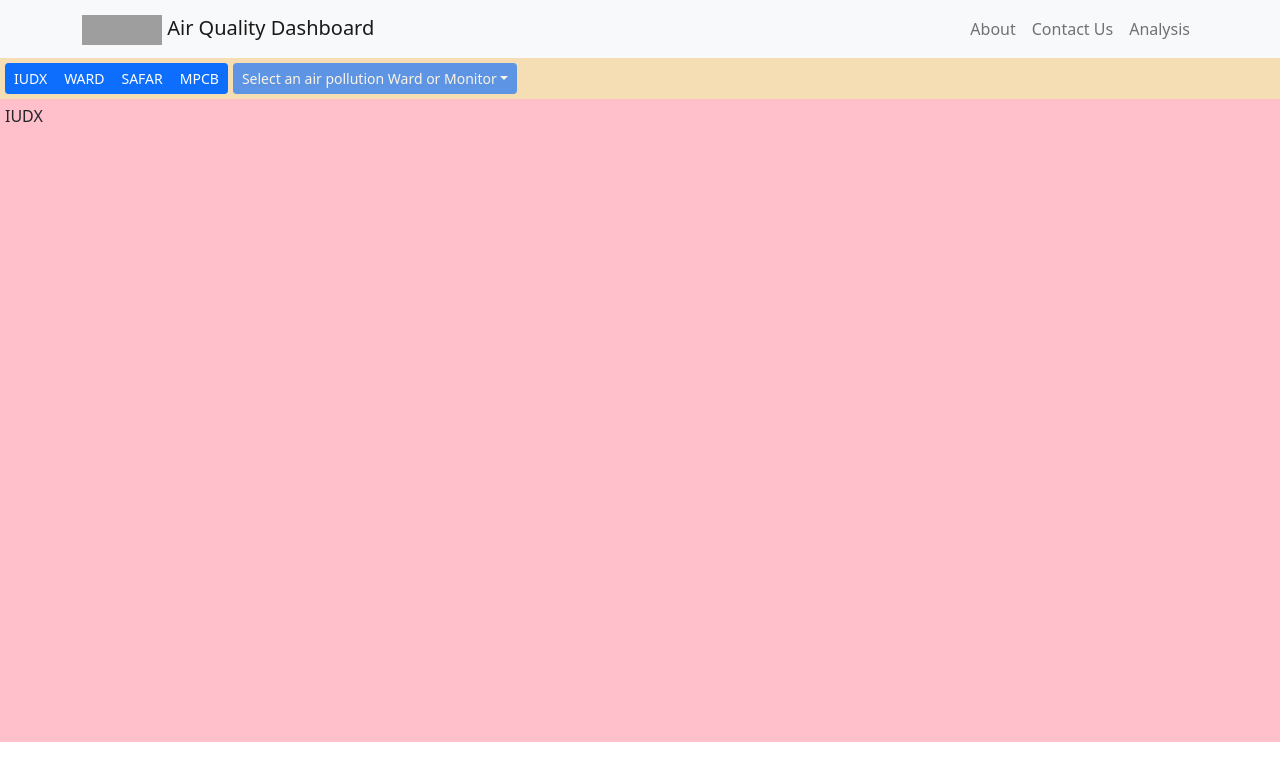
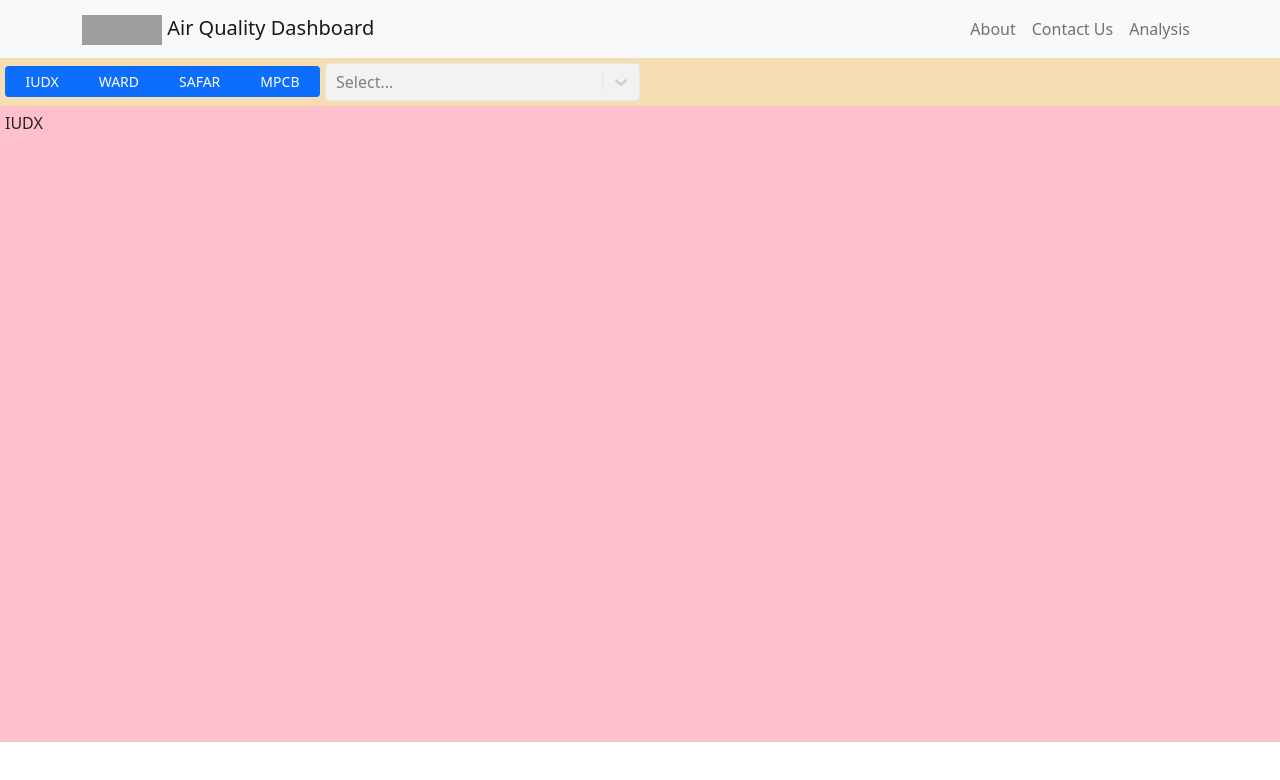
Before and after one commit to parisar-aq-data/airquality_dashboard, a React (Create React App) app: page / in a window 1280 px wide. Shown: the top 780 px of the page. Built offline with nearby package versions, Linux system fonts and the light colour scheme; no server answers; grey boxes are pictures that could not be loaded.

Commit message:
replaced Bootstrap dropdown select with react-select

```diff
--- a/package.json
+++ b/package.json
@@ -14,6 +14,7 @@
     "react-dom": "^17.0.2",
     "react-leaflet": "^3.2.2",
     "react-scripts": "4.0.3",
+    "react-select": "^5.3.0",
     "web-vitals": "^1.1.2"
   },
   "scripts": {
--- a/src/controlPanel/ControlPanel.js
+++ b/src/controlPanel/ControlPanel.js
@@ -1,15 +1,27 @@
 import "bootstrap/dist/css/bootstrap.min.css";
-import { Button, ButtonGroup, Dropdown, DropdownButton } from "react-bootstrap";
+import { Button, ButtonGroup } from "react-bootstrap";
 import React from "react";
+import Select from "react-select";
 
 export default class ControlPanel extends React.Component {
+  selectRef = null;
+
   constructor(props) {
     super(props);
 
     this.state = {
       selectedDataSourceId: -1,
       selectedMonitor: "Select an air pollution Ward or Monitor",
+      filteredMonitors: [],
       wardsAndMonitors: [],
+      // wardsAndMonitors: [
+      //   { label: "WARD1", value: "WARD1", type: "WARD" },
+      //   { label: "WARD2", value: "WARD2", type: "WARD" },
+      //   { label: "WARD3", value: "WARD3", type: "WARD" },
+      //   { label: "SAFAR1", value: "SAFAR1", type: "SAFAR" },
+      //   { label: "IUDX1", value: "IUDX1", type: "IUDX" },
+      //   { label: "MPCB1", value: "MPCB1", type: "MPCB" },
+      // ],
     };
   }
 
@@ -35,20 +47,31 @@ export default class ControlPanel extends React.Component {
   }
 
   componentDidMount() {
-    // this.getWardsAndMonitors();
+    this.getWardsAndMonitors();
   }
 
   setSelectedMode = (e, i) => {
     this.props.setSelectedMode(e);
+
+    /*
+    https://stackoverflow.com/questions/50412843/how-to-programmatically-clear-reset-react-select
+    Only if a selection in the monitor dropdown has been made, clear it when a new datasource is selected
+    because the options will repopulate
+    */
+    if (this.selectRef.state.selectValue.length > 0)
+      this.selectRef.clearValue();
+
+    let filteredMonitors = this.state.wardsAndMonitors.filter(
+      (monitor) => monitor.type == e.target.value
+    );
+
     this.setState({
       selectedDataSourceId: i,
-      selectedMonitor: "Select an air pollution Ward or Monitor",
+      filteredMonitors: filteredMonitors,
     });
   };
 
-  setSelectedWardOrMonitor = (e) => {
-    this.setState({ selectedMonitor: e.target.innerText });
-  };
+  setSelectedWardOrMonitor = (e) => {};
 
   render() {
     const dataSources = ["IUDX", "WARD", "SAFAR", "MPCB"];
@@ -67,53 +90,20 @@ export default class ControlPanel extends React.Component {
       </>
     );
 
-    // const x = this.state.wardsAndMonitors;
-
-    const x = [
-      { name: "WARD1", type: "WARD" },
-      { name: "WARD2", type: "WARD" },
-      { name: "WARD3", type: "WARD" },
-      { name: "SAFAR1", type: "SAFAR" },
-      { name: "IUDX1", type: "IUDX" },
-      { name: "MPCB1", type: "MPCB" },
-    ];
-
-    const dropDownItems = (
-      <>
-        {x.map((itemLabel, i) =>
-          // filtering the dropdown list on the basis of the dataSource toggle
-          itemLabel.type == dataSources[this.state.selectedDataSourceId] ? (
-            <Dropdown.Item
-              key={i}
-              value={itemLabel}
-              onClick={this.setSelectedWardOrMonitor}
-            >
-              {itemLabel.name}
-            </Dropdown.Item>
-          ) : null
-        )}
-      </>
-    );
-
     return (
       <div className="controlpanel">
         <ButtonGroup size="sm" className="controlpanelitems">
           {buttons}
         </ButtonGroup>
 
-        {[DropdownButton].map((DropdownType, idx) => (
-          <DropdownType
-            as={ButtonGroup}
-            key={idx}
-            id={`dropdown-button-drop-${idx}`}
-            disabled={this.state.selectedDataSourceId != -1 ? false : true}
-            size="sm"
-            title={this.state.selectedMonitor}
-            style={{ marginRight: 5 }}
-          >
-            {dropDownItems}
-          </DropdownType>
-        ))}
+        <Select
+          ref={(ref) => {
+            this.selectRef = ref;
+          }}
+          className="basic-single controlpanelitems"
+          isDisabled={this.state.selectedDataSourceId != -1 ? false : true}
+          options={this.state.filteredMonitors}
+        />
       </div>
     );
   }
--- a/src/index.css
+++ b/src/index.css
@@ -44,7 +44,7 @@ body {
   flex: 0.1;
   display: flex;
   align-items: center;
-  text-align: center;
+  /* text-align: right; */
   padding: 5px;
   justify-content: flex-start;
   /* margin: 10px; */
@@ -52,9 +52,10 @@ body {
 
 .controlpanelitems {
   margin-right: 5px;
+  flex: 0.25;
 }
 
-.dropdown-menu {
+/* .dropdown-menu {
   width: max-content;
   height: 150px;
   overflow-y: scroll;
@@ -71,7 +72,7 @@ body {
 ::-webkit-scrollbar-thumb {
   border-radius: 4px;
   background-color: rgba(0, 0, 0, 0.5);
-}
+} */
 
 .vizpanel {
   background-color: pink;
```
Also changed, not shown: 1 other file (tests, documents, lock files or other folders).
